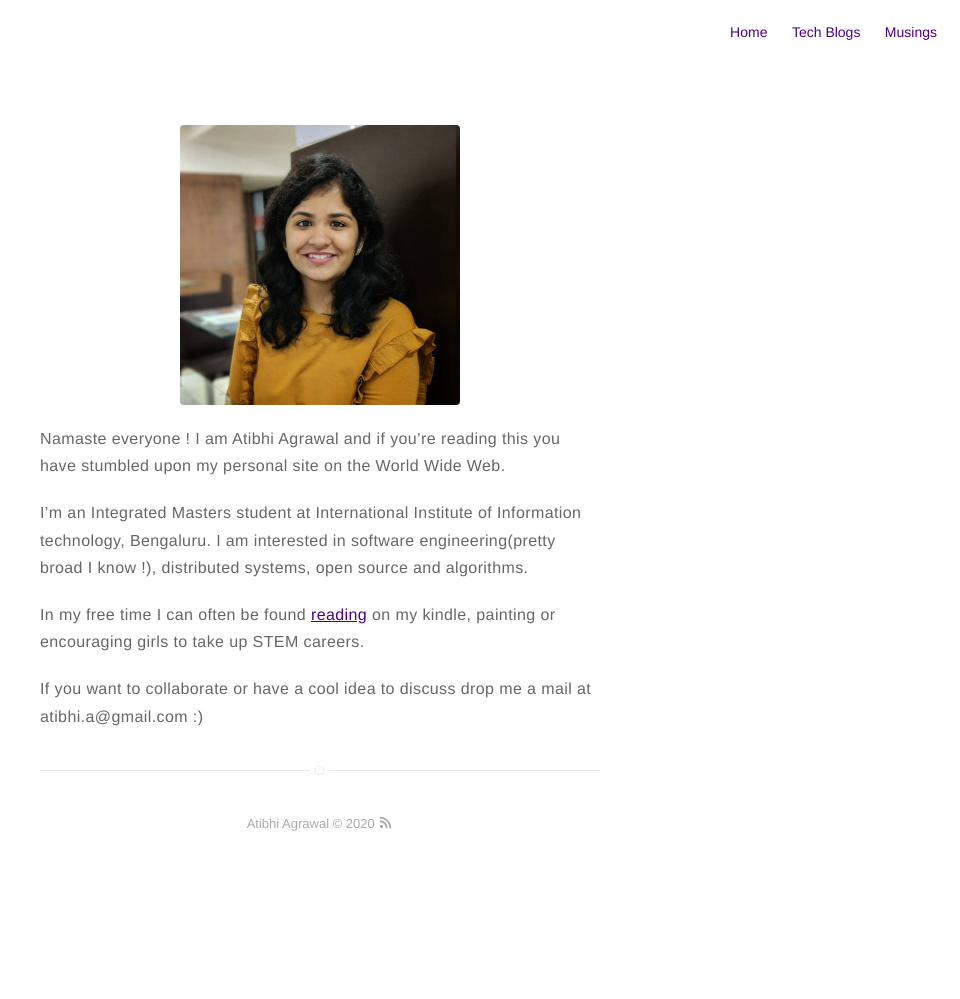
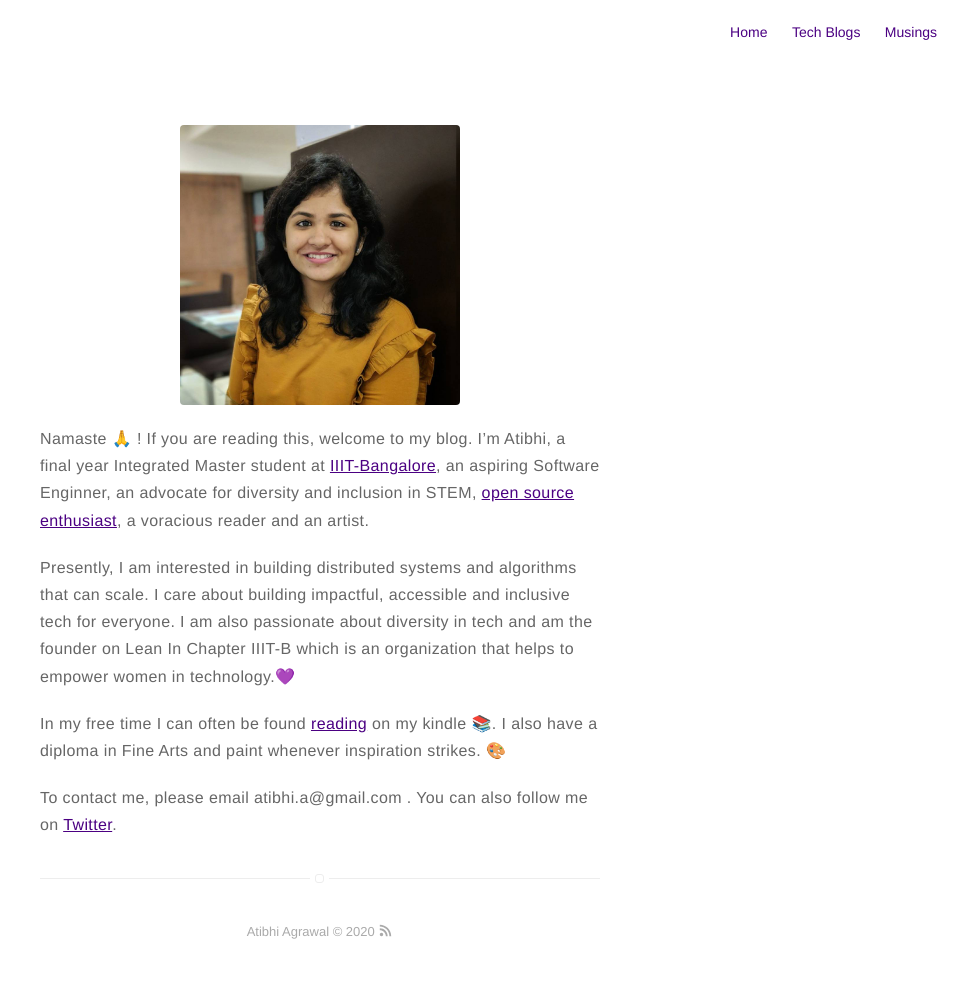
Before and after one commit to asquare14/aSquare14.github.io, a Jekyll site: the page built from about.md, in a window 1280 px wide. Shown: the whole page, without its empty margins (320-1280 px from the left). Built offline with Jekyll 4.4.1, drawn with Linux system fonts in a browser that asks for light colours; before the commit the page ends 900 px from its top, so only the background shows below that.

Commit message:
change about

```diff
--- a/_config.yml
+++ b/_config.yml
@@ -1,9 +1,8 @@
 # main text of home
 name: Atibhi Agrawal
-bio: Open Source and Tech Enthusiast | Graduate Student @IIITB_Official 💻| Incoming SWE intern 2020 at Google India✨| @RailsGirlsSoC ' 18 at @ifmeorg ✨| Leader at LeanIn Chapter IIIT-B 🌈
-
+bio: Open Source 💻 | Diversity and Inclusion 🌈 | Google Intern 2020✨
 # twitter summary info
-description: A blog about technology and stuff related
+description: My personal space on the World Wide Web
 
 # if it's an external image, update below for true
 # better with square images
@@ -55,7 +54,7 @@ email: atibhi.a@gmail.com
 authors:
     atibhi:
         name: Atibhi Agrawal
-        bio: A girl who loves coding and art
+        #bio:
         external-image: false
         picture: assets/images/profile.jpg
         twitter: /atibhi_a
--- a/about.md
+++ b/about.md
@@ -4,17 +4,11 @@ layout: page
 ---
 ![Profile Image]({{ site.url }}/{{ site.picture }})
 
-Namaste everyone !
-I am Atibhi Agrawal and if you're reading this you have stumbled upon my personal site on the World Wide Web.
+Namaste 🙏 !
+If you are reading this, welcome to my blog. I'm Atibhi, a final year Integrated Master student at [IIIT-Bangalore](https://www.iiitb.ac.in/), an aspiring Software Enginner, an advocate for diversity and inclusion in STEM, [open source enthusiast](https://www.redhat.com/en/about/women-in-open-source), a voracious reader and an artist.
 
-I'm an Integrated Masters student at International Institute of Information technology, Bengaluru. I am interested in software engineering(pretty broad I know !), distributed systems, open source and algorithms.
+Presently, I am interested in building distributed systems and algorithms that can scale. I care about building impactful, accessible and inclusive tech for everyone. I am also passionate about diversity in tech and am the founder on Lean In Chapter IIIT-B which is an organization that helps to empower women in technology.💜
 
-<!-- #### Causes I feel strongly about
+In my free time I can often be found [reading](https://www.goodreads.com/user/show/74108752-atibhi-agrawal) on my kindle 📚. I also have a diploma in Fine Arts and paint whenever inspiration strikes. 🎨
 
-- __Mental Health__ - Mental health is still a taboo in India.The need for counseling and therapy is looked upon as a weakness. It becomes difficult for a person with a history of mental illness to lead a normal life, socially and professionally. Even colleges do not give access to professional counsellors for their students, making youth extremely vulnerable. During the summer of 2017, I volunteered at a [non-profit organization](http://shishusarothi.org/) that works in the area of early intervention and rehabilitation, education, livelihoods, advocacy, and awareness as well as protection of rights and legal aid for children and persons with disabilities in North East India. I worked with kids who had physical and mental health issues. That was extremely fulfilling for me and motivates me to keep working towards improving mental health. Moreover, the organization that I worked with in Rails Girls Summer of Code was [if-me.org.](https://www.if-me.org/) It is a community for mental health experiences. One of the main reasons why I wanted to work for if-me is because I wanted to destigmatize mental health issues. I built a Reporting and Blocking feature for the community.
-
-- __Women in Tech__ -  I also have a vision of having more underrepresented communities in tech and work strongly towards that. In the year 2018, there were only two females from my college to have ever taken part in any Open Source programs. I wanted to change that and started the Lean In Chapter IIITB. As the founder of this chapter, I have conducted various workshops for freshman and sophomore students. Workshops range from Hacktoberfest workshops to helping them get into open source programs. The best part is that in just a span of three months I was able to increase the number of girls from 2 to 10 ! Yes, this year 10 freshman girls have been selected for Girlscript Summer of Code.  -->
-
-In my free time I can often be found [reading](https://www.goodreads.com/user/show/74108752-atibhi-agrawal) on my kindle, painting or encouraging girls to take up STEM careers.
-
-If you want to collaborate or have a cool idea to discuss drop me a mail at atibhi.a@gmail.com :)
+To contact me, please email atibhi.a@gmail.com . You can also follow me on [Twitter](https://twitter.com/atibhi_a).
```
